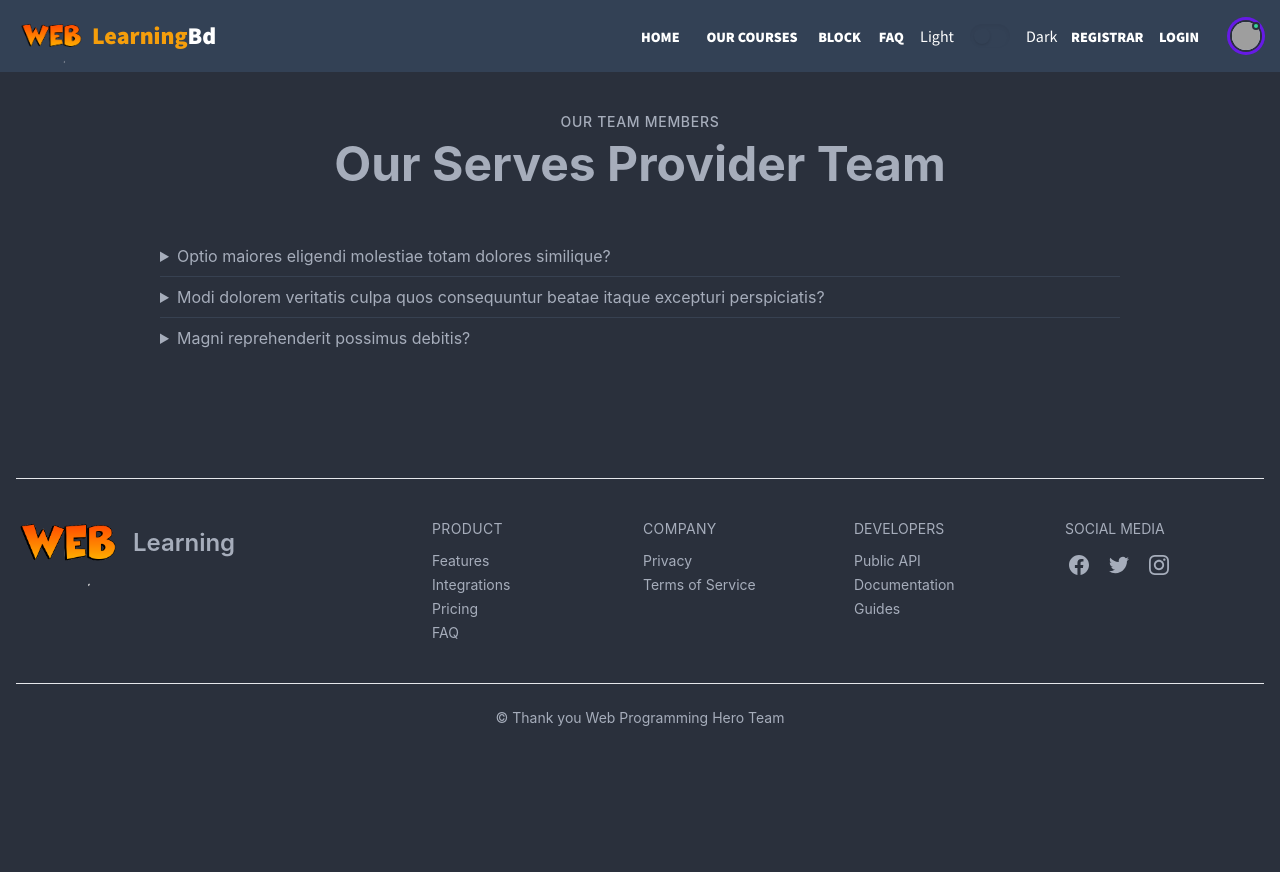
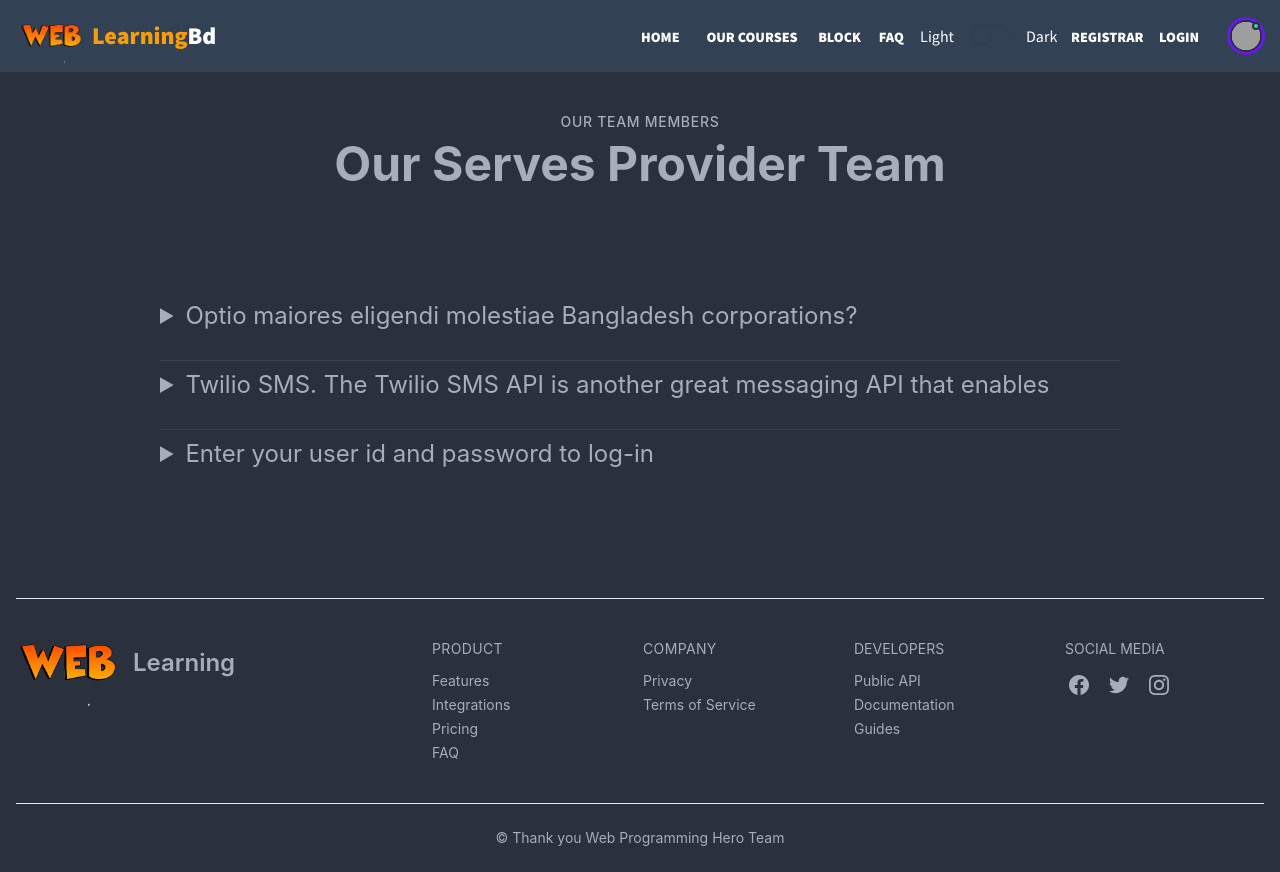
Before and after one commit to Johirul-islam-6/p_j_r, a React (Create React App) app: page /faq in a window 1280 px wide. Before the commit the page ends 800 px from the top, so only its background shows below. Built offline with nearby package versions, Linux system fonts and the light colour scheme; no server answers; grey boxes are pictures that could not be loaded; a web font is replaced by a local one.

Commit message:
Enviroment variabl add

```diff
--- a/src/Firebase/Firebase.js
+++ b/src/Firebase/Firebase.js
@@ -5,12 +5,14 @@ import { initializeApp } from "firebase/app";
 
 // Your web app's Firebase configuration
 const firebaseConfig = {
-    apiKey: "AIzaSyAFkq8EU9kyB5ybfGl--gBJo9m4N2hZQOg",
-    authDomain: "web-technology-client-site.firebaseapp.com",
-    projectId: "web-technology-client-site",
-    storageBucket: "web-technology-client-site.appspot.com",
-    messagingSenderId: "631449259450",
-    appId: "1:631449259450:web:5e4ce1f0fcc3f55bc62183"
+
+    apiKey: process.env.REACT_APP_apiKey,
+    authDomain: process.env.REACT_APP_authDomain,
+    projectId: process.env.REACT_APP_projectId,
+    storageBucket: process.env.REACT_APP_storageBucket,
+    messagingSenderId: process.env.REACT_APP_messagingSenderId,
+    appId: process.env.REACT_APP_appId,
+
 };
 
 // Initialize Firebase
--- a/src/Pages/components/Faq.js
+++ b/src/Pages/components/Faq.js
@@ -5,25 +5,32 @@ const Faq = () => {
         <div>
             <section className="dark:bg-gray-800 dark:text-gray-100">
                 <div className="container flex flex-col justify-center p-4 mx-auto md:p-8">
-                    <p className="p-2 text-sm font-medium tracking-wider text-center uppercase">Our Team Members</p>
+                    <p className="p-2 text-sm font-medium tracking-wider text-center uppercase dark:text-amber-500">Our Team Members</p>
                     <h2 className="mb-12 text-4xl font-bold leading-none text-center sm:text-5xl">Our Serves Provider Team</h2>
-                    <div className="flex flex-col divide-y sm:px-8 lg:px-12 xl:px-32 divide-gray-700">
+                    <div className="flex flex-col divide-y sm:px-8 lg:px-12 xl:px-32 divide-gray-700 mt-14">
                         <details>
-                            <summary className="py-2 outline-none cursor-pointer focus:underline">Optio maiores eligendi molestiae totam dolores similique?</summary>
+                            <summary className="py-2 outline-none cursor-pointer focus:underline text-2xl">Optio maiores eligendi molestiae Bangladesh corporations?</summary>
                             <div className="px-4 pb-4">
-                                <p>Lorem ipsum dolor sit amet consectetur adipisicing elit. Unde neque in fugiat magni, quas animi enim veritatis deleniti ex. Impedit.</p>
+                                <p>Business Text Messaging Service Providers. Business SMS service providers enable small, medium, and large American corporations
+                                to send mass text messages to targeted mobile phone numbers for successful SMS marketing tools and marketing software as well as campaigns</p>
+                            </div>
+                        </details>
+                        <details className='my-5'>
+                            <summary className="py-2 outline-none cursor-pointer focus:underline text-2xl">Twilio SMS. The Twilio SMS API is another great messaging API that enables</summary>
+                            <div className="px-4 pb-4">
+                                <p>Telesign SMS Verify. ...
+                                  <br/> 1. Nexmo SMS Messaging. ...
+                                    <br /> 2.  D7SMS. ...
+                                    <br /> 3.  Telnyx. ...
+                                    <br /> 4.  MessageBird. ...
+                                    <br /> 5.  ClickSend (Inteltech) ...
+                                    <br /> 6.  Nexmo Verify.</p>
                             </div>
                         </details>
                         <details>
-                            <summary className="py-2 outline-none cursor-pointer focus:underline">Modi dolorem veritatis culpa quos consequuntur beatae itaque excepturi perspiciatis?</summary>
-                            <div className="px-4 pb-4">
-                                <p>Lorem ipsum dolor sit amet consectetur adipisicing elit. Est aspernatur quae, eos explicabo odit minima libero veniam similique quibusdam doloribus facilis ipsa accusantium vel maiores corrupti! Libero voluptate a doloribus?</p>
-                            </div>
-                        </details>
-                        <details>
-                            <summary className="py-2 outline-none cursor-pointer focus:underline">Magni reprehenderit possimus debitis?</summary>
+                            <summary className="py-2 outline-none cursor-pointer focus:underline text-2xl">Enter your user id and password to log-in</summary>
                             <div className="px-4 pb-4 space-y-2">
-                                <p>Lorem ipsum dolor sit amet consectetur adipisicing elit. Ut voluptates aspernatur dolores in consequatur doloremque inventore reprehenderit, consequuntur perspiciatis architecto.</p>
+                                <p>If you wish to access the site, please drop a mail to smssupport[AT]nic[dot]in copy marked to your NIC coordinator and mentioning the account and SMS details and the IP from which you wish to access the site.</p>
                                 <p>Sed consectetur quod tenetur! Voluptatibus culpa incidunt veritatis velit quasi cupiditate unde eaque! Iure, voluptatibus autem eaque unde possimus quae.</p>
                             </div>
                         </details>
```
Also changed, not shown: src/Pages/Courses/Course_Details/Course_Details.js (+7 -1 lines).
